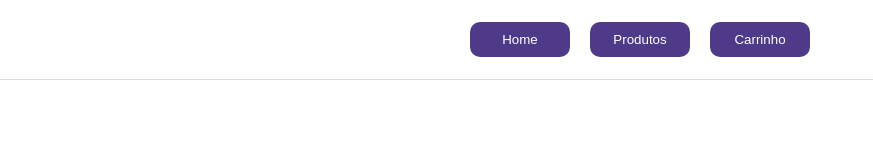
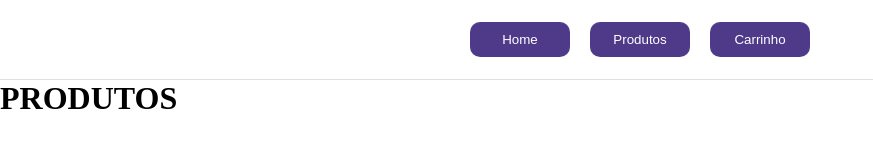
Before and after one commit to isaquem18/praticing-css, a plain HTML site: page project-01/produtos/index.html in a window 1280 px wide. Shown: the whole page, without its empty margins (0-873 px from the left). Drawn offline with Linux system fonts and the light colour scheme.

Commit message:
title produts

```diff
--- a/project-01/produtos/index.html
+++ b/project-01/produtos/index.html
@@ -13,6 +13,6 @@
     <button onclick="location.href='/produtos'">Produtos</button>
     <button onclick="location.href='/cart'">Carrinho</button>
   </header>
-
+  <h1>PRODUTOS</h1>
 </body>
 </html>
```
